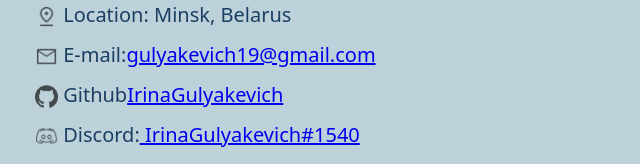
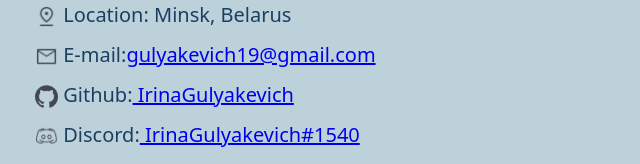
Before and after one commit to IrinaGulyakevich/rsschool-cv, a plain HTML site: page index.html in a window 1280 px wide. Shown: the part 676-840 px from the top of the page, 0-640 px from the left. Drawn offline with Linux system fonts and the light colour scheme.

Commit message:
docs: edit index html

```diff
--- a/index.html
+++ b/index.html
@@ -44,7 +44,7 @@
                 <ul class="cont-list">
                     <li class="loc"> <img class="img" src="./assets/loc.png" alt="location"> Location: Minsk, Belarus</li>
                     <li class="mail"> <img class="img" src="./assets/mail.png" alt="mail"> E-mail:<a href="mailto:gulyakevich19@gmail.com" title="mail">gulyakevich19@gmail.com</a></li>
-                    <li class="git-acc"> <img class="img" src="./assets/github.png" alt="github"> Github<a href="https://github.com/IrinaGulyakevich">IrinaGulyakevich</a></li>
+                    <li class="git-acc"> <img class="img" src="./assets/github.png" alt="github"> Github:<a href="https://github.com/IrinaGulyakevich"> IrinaGulyakevich</a></li>
                     <li class="discord"> <img class="img" src="./assets/discord.png" alt="discord"> Discord:<a href="https://discord.com/channels/@me"> IrinaGulyakevich#1540</a></li>
                 </ul>
             </section>
```
